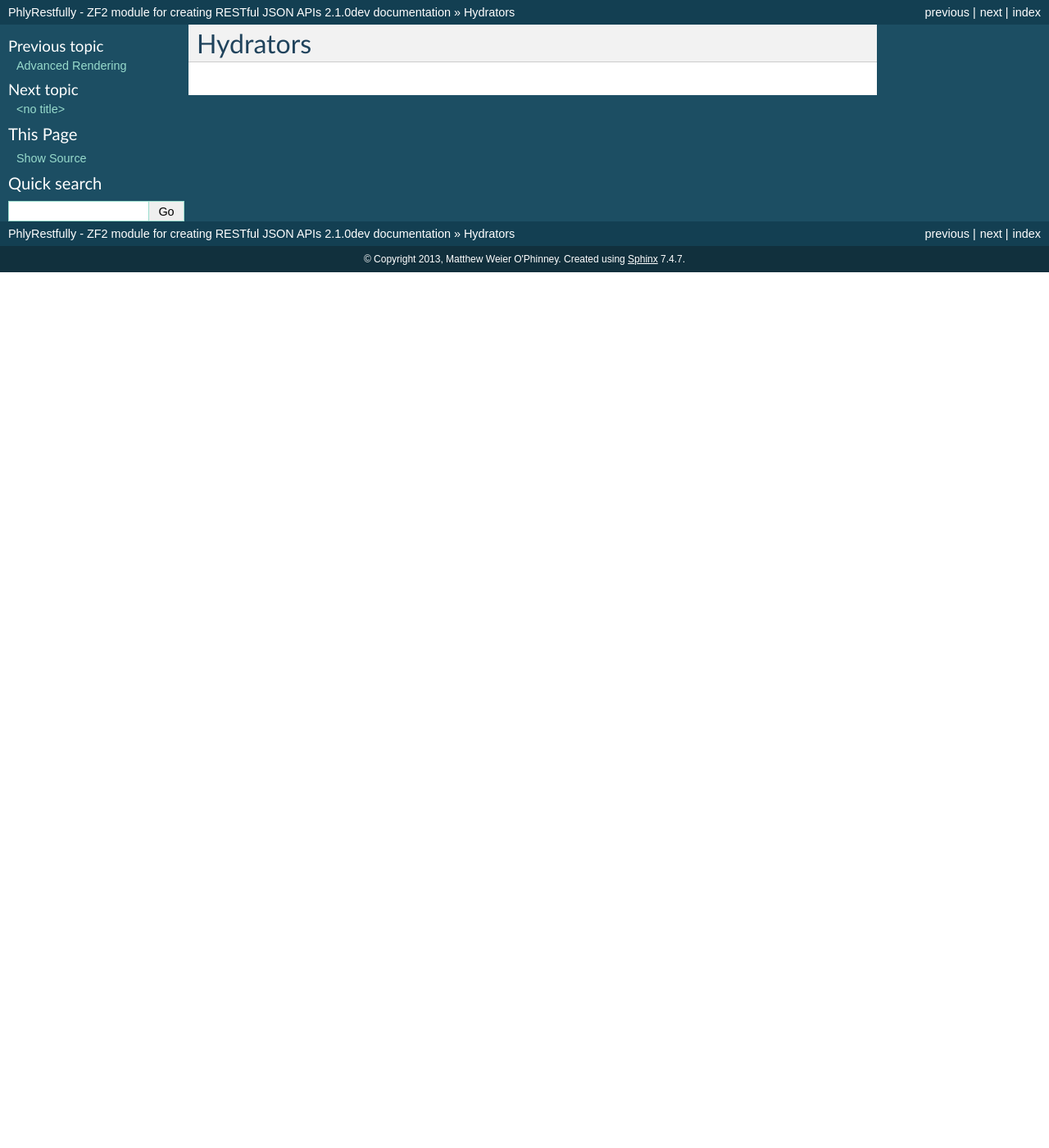
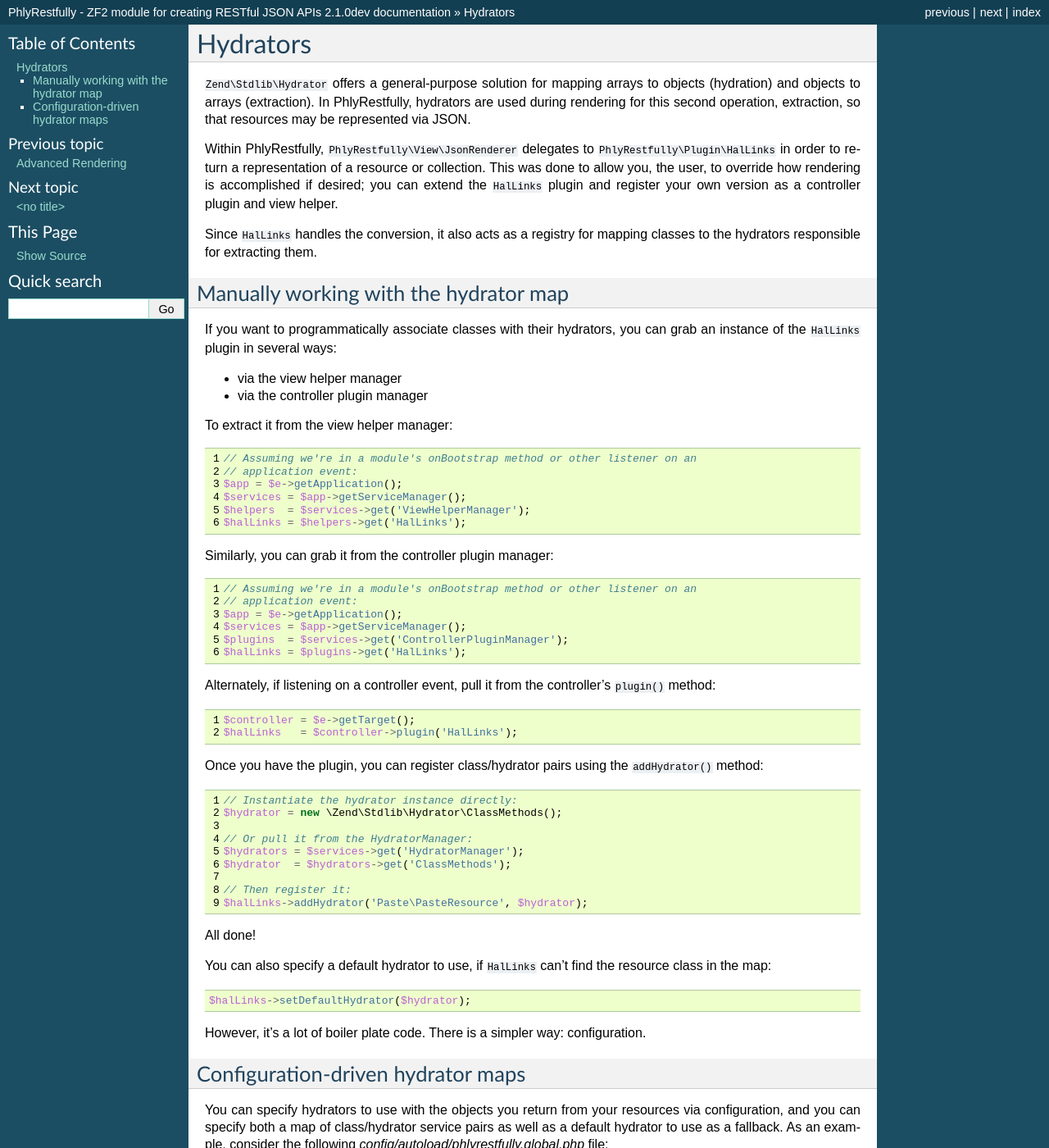
Before and after one commit to phly/PhlyRestfully, a Sphinx documentation site: the page built from docs/ref/hydrators.rst, in a window 1280 px wide and 1400 px high. Shown: the whole window at 82% size. Built offline with Sphinx 7.4.7, drawn with Linux system fonts in a browser that asks for light colours; some of the changed text lies outside the part shown.

Commit message:
Added section on hydrators

```diff
--- a/docs/index.rst
+++ b/docs/index.rst
@@ -57,7 +57,6 @@
     * :doc:`ref/controller-events`
     * :doc:`ref/advanced-routing`
     * :doc:`ref/advanced-rendering`
-      In which I talk about the renderCollection.resource event.
     * :doc:`ref/hydrators`
     * :doc:`ref/collections-and-pagination`
       In which I talk both about returning paginators in order to have paginated
--- a/docs/ref/hydrators.rst
+++ b/docs/ref/hydrators.rst
@@ -2,3 +2,127 @@
 
 Hydrators
 =========
+
+``Zend\Stdlib\Hydrator`` offers a general-purpose solution for mapping arrays to
+objects (hydration) and objects to arrays (extraction). In PhlyRestfully,
+hydrators are used during rendering for this second operation, extraction, so
+that resources may be represented via JSON.
+
+Within PhlyRestfully, ``PhlyRestfully\View\JsonRenderer`` delegates to
+``PhlyRestfully\Plugin\HalLinks`` in order to return a representation of a
+resource or collection. This was done to allow you, the user, to override how
+rendering is accomplished if desired; you can extend the ``HalLinks`` plugin and
+register your own version as a controller plugin and view helper.
+
+Since ``HalLinks`` handles the conversion, it also acts as a registry for
+mapping classes to the hydrators responsible for extracting them.
+
+Manually working with the hydrator map
+--------------------------------------
+
+If you want to programmatically associate classes with their hydrators, you can
+grab an instance of the ``HalLinks`` plugin in several ways:
+
+- via the view helper manager
+- via the controller plugin manager
+
+To extract it from the view helper manager:
+
+.. code-block:: php
+    :linenos:
+
+    // Assuming we're in a module's onBootstrap method or other listener on an
+    // application event:
+    $app = $e->getApplication();
+    $services = $app->getServiceManager();
+    $helpers  = $services->get('ViewHelperManager');
+    $halLinks = $helpers->get('HalLinks');
+
+Similarly, you can grab it from the controller plugin manager:
+
+.. code-block:: php
+    :linenos:
+
+    // Assuming we're in a module's onBootstrap method or other listener on an
+    // application event:
+    $app = $e->getApplication();
+    $services = $app->getServiceManager();
+    $plugins  = $services->get('ControllerPluginManager');
+    $halLinks = $plugins->get('HalLinks');
+
+Alternately, if listening on a controller event, pull it from the controller's
+``plugin()`` method:
+
+.. code-block:: php
+    :linenos:
+
+    $controller = $e->getTarget();
+    $halLinks   = $controller->plugin('HalLinks');
+
+Once you have the plugin, you can register class/hydrator pairs using the
+``addHydrator()`` method:
+
+.. code-block:: php
+    :linenos:
+
+    // Instantiate the hydrator instance directly:
+    $hydrator = new \Zend\Stdlib\Hydrator\ClassMethods();
+
+    // Or pull it from the HydratorManager:
+    $hydrators = $services->get('HydratorManager');
+    $hydrator  = $hydrators->get('ClassMethods');
+
+    // Then register it:
+    $halLinks->addHydrator('Paste\PasteResource', $hydrator);
+
+All done!
+
+You can also specify a default hydrator to use, if ``HalLinks`` can't find the
+resource class in the map:
+
+.. code-block:: php
+
+    $halLinks->setDefaultHydrator($hydrator);
+
+However, it's a lot of boiler plate code. There is a simpler way: configuration.
+
+Configuration-driven hydrator maps
+----------------------------------
+
+You can specify hydrators to use with the objects you return from your resources
+via configuration, and you can specify both a map of class/hydrator service
+pairs as well as a default hydrator to use as a fallback. As an example,
+consider the following `config/autoload/phlyrestfully.global.php` file:
+
+.. code-block:: php
+    :linenos:
+
+    return array(
+        'phlyrestfully' => array(
+            'renderer' => array(
+                'default_hydrator' => 'Hydrator\ArraySerializable',
+                'hydrators' => array(
+                    'My\Resources\Foo' => 'Hydrator\ObjectProperty',
+                    'My\Resources\Bar' => 'Hydrator\Reflection',
+                ),
+            ),
+        ),
+        'service_manager' => array(
+            'invokables' => array(
+                'Hydrator\ArraySerializable' => 'Zend\Stdlib\Hydrator\ArraySerializable',
+                'Hydrator\ObjectProperty'    => 'Zend\Stdlib\Hydrator\ObjectProperty',
+                'Hydrator\Reflection'        => 'Zend\Stdlib\Hydrator\Reflection',
+            ),
+        ),
+    );
+
+The above specifies ``Zend\Stdlib\Hydrator\ArraySerializable`` as the default
+hydrator, and maps the ``ObjecProperty`` hydrator to the ``Foo`` resource, and the
+``Reflection`` hydrator to the ``Bar`` resource. Note that you need to define
+invokable services for the hydrators; otherwise, the service manager will be
+unable to resolve the hydrator services, and will not map any it cannot resolve.
+
+This is a cheap and easy way to ensure that you can extract your resources to
+arrays to be used as JSON representations.
+
+.. index:: hydrator, resource, HalLinks
```
